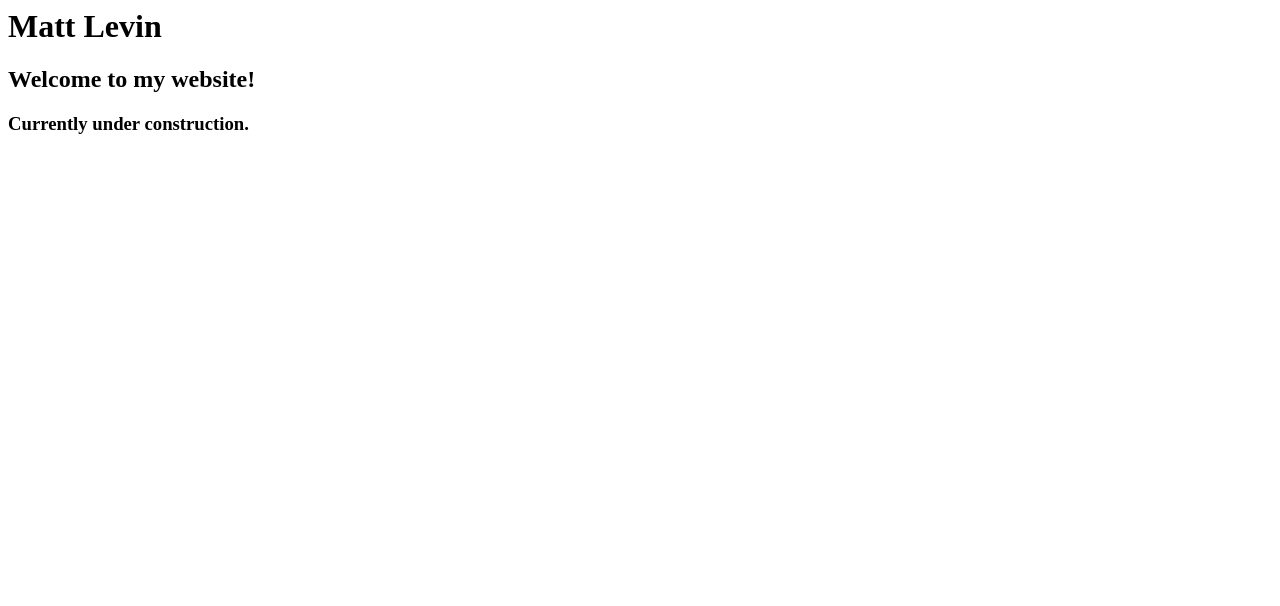
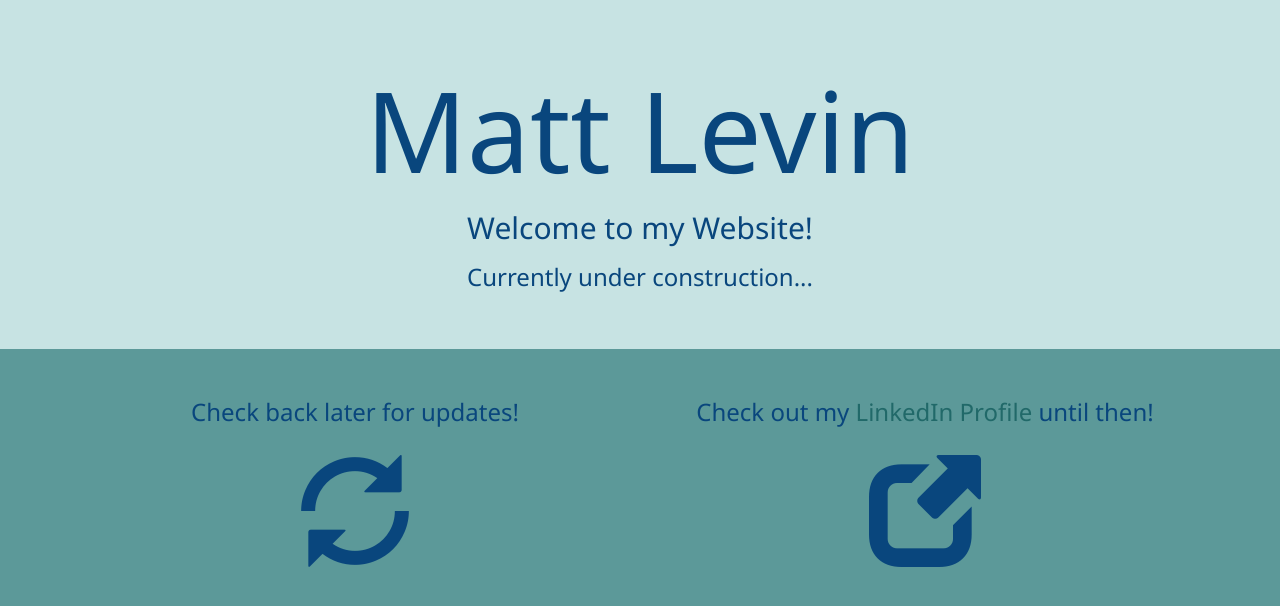
Before and after one commit to levinmat/levinmat.github.io, a plain HTML site: page index.html in a window 1280 px wide. Drawn offline with nearby package versions, Linux system fonts and the light colour scheme.

Commit message:
Add files via upload

```diff
--- /dev/null
+++ b/css/styles.css
@@ -0,0 +1,35 @@
+body {
+	text-align: center;
+	background-color: #5C9999;
+	color: #09467D;
+	font-family: 'Noto Sans', sans-serif;
+}
+
+#main-title {
+	font-size: 800%;
+}
+
+.jumbotron {
+	background-color: #C7E3E3;
+}
+
+a {
+	color: #216969;
+}
+
+a:hover {
+	text-decoration: none;
+}
+
+.icon-large {
+	margin-top: 20;
+	font-size: 800%;
+}
+
+.inverted-link {
+	color: #09467D;
+}
+
+.inverted-link:hover {
+	color: #216969;
+}
--- a/index.html
+++ b/index.html
@@ -1,19 +1,54 @@
 <html>
 <head>
-	<link rel="icon" href="https://assets-cdn.github.com/images/modules/logos_page/GitHub-Mark.png">
+	<link rel="icon" href="https://assets-cdn.github.com/pinned-octocat.svg">
 
-	<link href="https://fonts.googleapis.com/css?family=Raleway:400,800,800i" rel="stylesheet">
+	<!-- Google Fonts -->
+	<link href="https://fonts.googleapis.com/css?family=Noto+Sans" rel="stylesheet">
 
+	<!-- Bootstrap CSS -->
+	<link rel="stylesheet" href="https://maxcdn.bootstrapcdn.com/bootstrap/3.3.7/css/bootstrap.min.css" integrity="sha384-BVYiiSIFeK1dGmJRAkycuHAHRg32OmUcww7on3RYdg4Va+PmSTsz/K68vbdEjh4u" crossorigin="anonymous">
+
+	<!-- Custom Styles -->
+	<link rel="stylesheet" href="css/styles.css">
 	<title>Matt Levin</title>
 
 </head>
-	<h1>Matt Levin</h1>
-	<h2>Welcome to my website!</h2>
-	<h3>Currently under construction.</h3>
+
+<body>
+	<div class="jumbotron">
+		<h1 id="main-title">Matt Levin</h1>
+		<h2>Welcome to my Website!</h2>
+		<h3>Currently under construction...</h3>
+	</div> <!-- Jumbotron -->
+
+	<div class="container">
+		<div class="col-md-6">
+			<h3>Check back later for updates!</h3>
+			<!-- <a onclick="window.location.href=this" alt="nothing"><span class="glyphicon glyphicon-refresh icon-large inverted-link"></span></a> -->
+			<span class="glyphicon glyphicon-refresh icon-large"></span>
+		</div>
+		<div class="col-md-6">
+			<h3>Check out my
+				<span>
+					<a href="https://www.linkedin.com/in/matt-levin" alt="My Linkedin Profile"> LinkedIn Profile </a>
+				</span>
+				until then!
+			</h3>
+			<a href="https://www.linkedin.com/in/matt-levin" alt="my linkedin profile">
+			<span class="glyphicon glyphicon-new-window icon-large inverted-link"></span>
+			</a>
+		</div>
+
+	</div>
+
+	<!-- jQuery -->
+	<script src="https://ajax.googleapis.com/ajax/libs/jquery/1.12.4/jquery.min.js"></script>
+
+	<!-- Bootstrap Javascript -->
+	<script src="https://maxcdn.bootstrapcdn.com/bootstrap/3.3.7/js/bootstrap.min.js" integrity="sha384-Tc5IQib027qvyjSMfHjOMaLkfuWVxZxUPnCJA7l2mCWNIpG9mGCD8wGNIcPD7Txa" crossorigin="anonymous"></script>
+
+</body>
 
 
 
-<body>
-<script src="https://ajax.googleapis.com/ajax/libs/jquery/1.12.4/jquery.min.js"></script>
-</body>
 </html>
```
